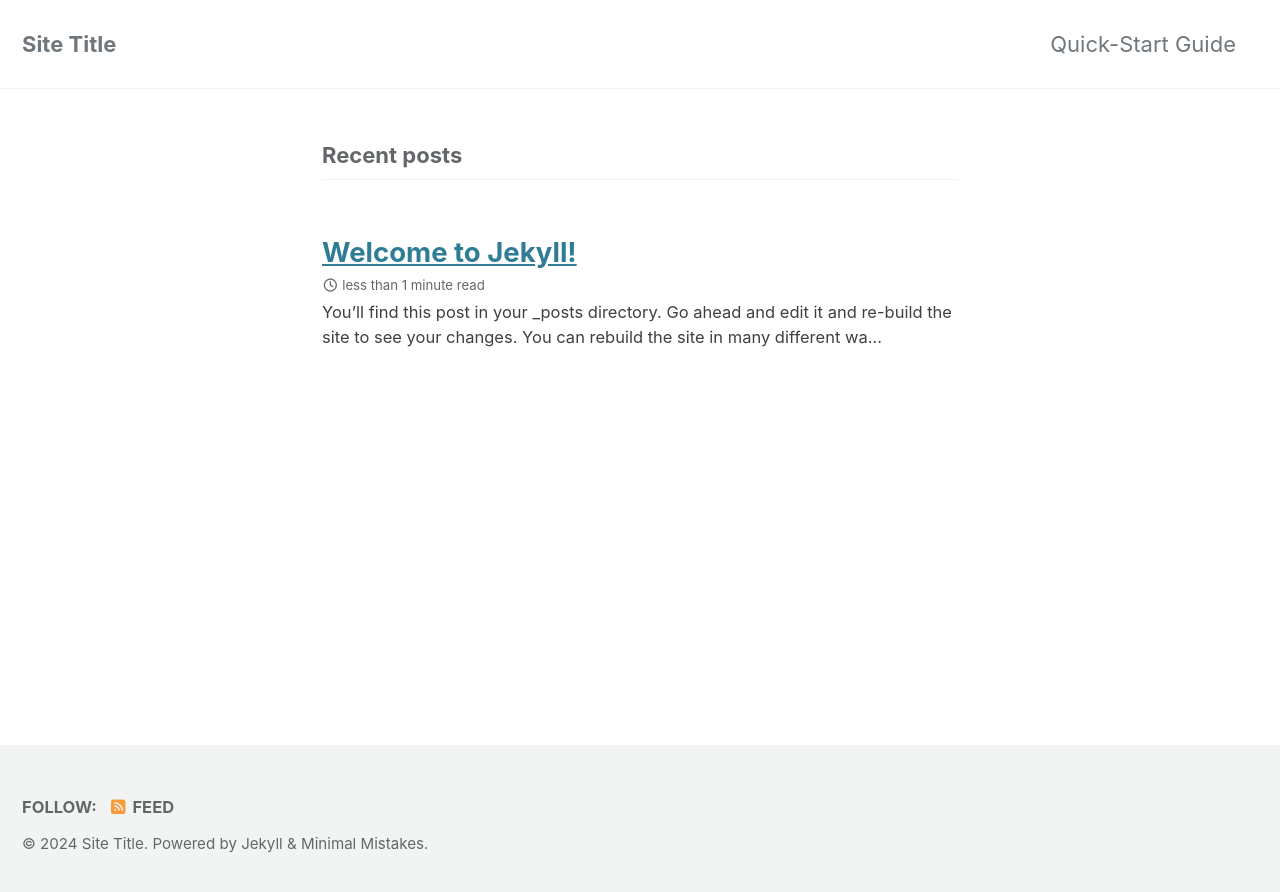
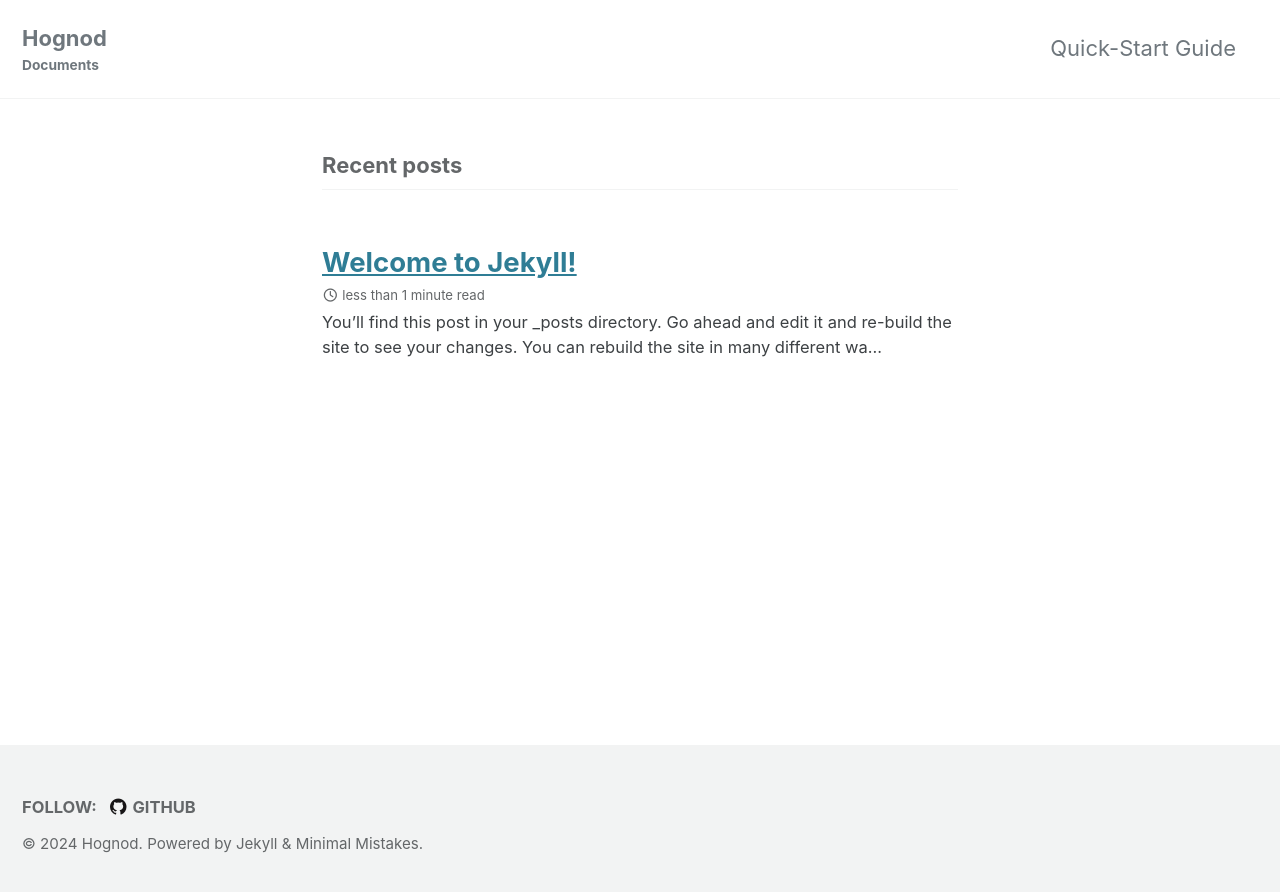
Before and after one commit to hognod/hognod.github.io, a Jekyll site: the page built from index.markdown, in a window 1280 px wide. Shown: the top 892 px of the page. Built offline with Jekyll 4.4.1, drawn with Linux system fonts in a browser that asks for light colours; cached includes are drawn as plain includes; the list of posts is cut into pages by our own code.

Commit message:
Blog 초기 설정

```diff
--- a/_config.yml
+++ b/_config.yml
@@ -17,18 +17,23 @@ minimal_mistakes_skin    : "default" # "air", "aqua", "contrast", "dark", "dirt"
 # Site Settings
 locale                   : "en-US"
 rtl                      : # true, false (default) # turns direction of the page into right to left for RTL languages
-title                    : "Site Title"
+#title                    : "Site Title"
+title                    : "Hognod"
 title_separator          : "-"
-subtitle                 : # site tagline that appears below site title in masthead
+#subtitle                 : # site tagline that appears below site title in masthead
+subtitle                 : "Documents"
 name                     : "Your Name"
 description              : "An amazing website."
 url                      : # the base hostname & protocol for your site e.g. "https://mmistakes.github.io"
-baseurl                  : # the subpath of your site, e.g. "/blog"
-repository               : # GitHub username/repo-name e.g. "mmistakes/minimal-mistakes"
+#baseurl                  : # the subpath of your site, e.g. "/blog"
+baseurl                  : ""
+#repository               : # GitHub username/repo-name e.g. "mmistakes/minimal-mistakes"
+repository               : "hognod/hognod.github.io"
 teaser                   : # path of fallback teaser image, e.g. "/assets/images/500x300.png"
 logo                     : # path of logo image to display in the masthead, e.g. "/assets/images/88x88.png"
 masthead_title           : # overrides the website title displayed in the masthead, use " " for no title
-breadcrumbs              : # true, false (default)
+#breadcrumbs              : # true, false (default)
+breadcrumbs              : true
 words_per_minute         : 200
 enable_copy_code_button  : # true, false (default)
 copyright                : # "copyright" name, defaults to site.title
@@ -67,7 +72,8 @@ reCaptcha:
   secret                 :
 atom_feed:
   path                   : # blank (default) uses feed.xml
-  hide                   : # true, false (default)
+#  hide                   : # true, false (default)
+  hide                   : true
 search                   : # true, false (default)
 search_full_content      : # true, false (default)
 search_provider          : # lunr (default), algolia, google
@@ -150,6 +156,7 @@ footer:
     - label: "GitHub"
       icon: "fab fa-fw fa-github"
       # url:
+      url: "https://github.com/hognod"
     - label: "GitLab"
       icon: "fab fa-fw fa-gitlab"
       # url:
```
